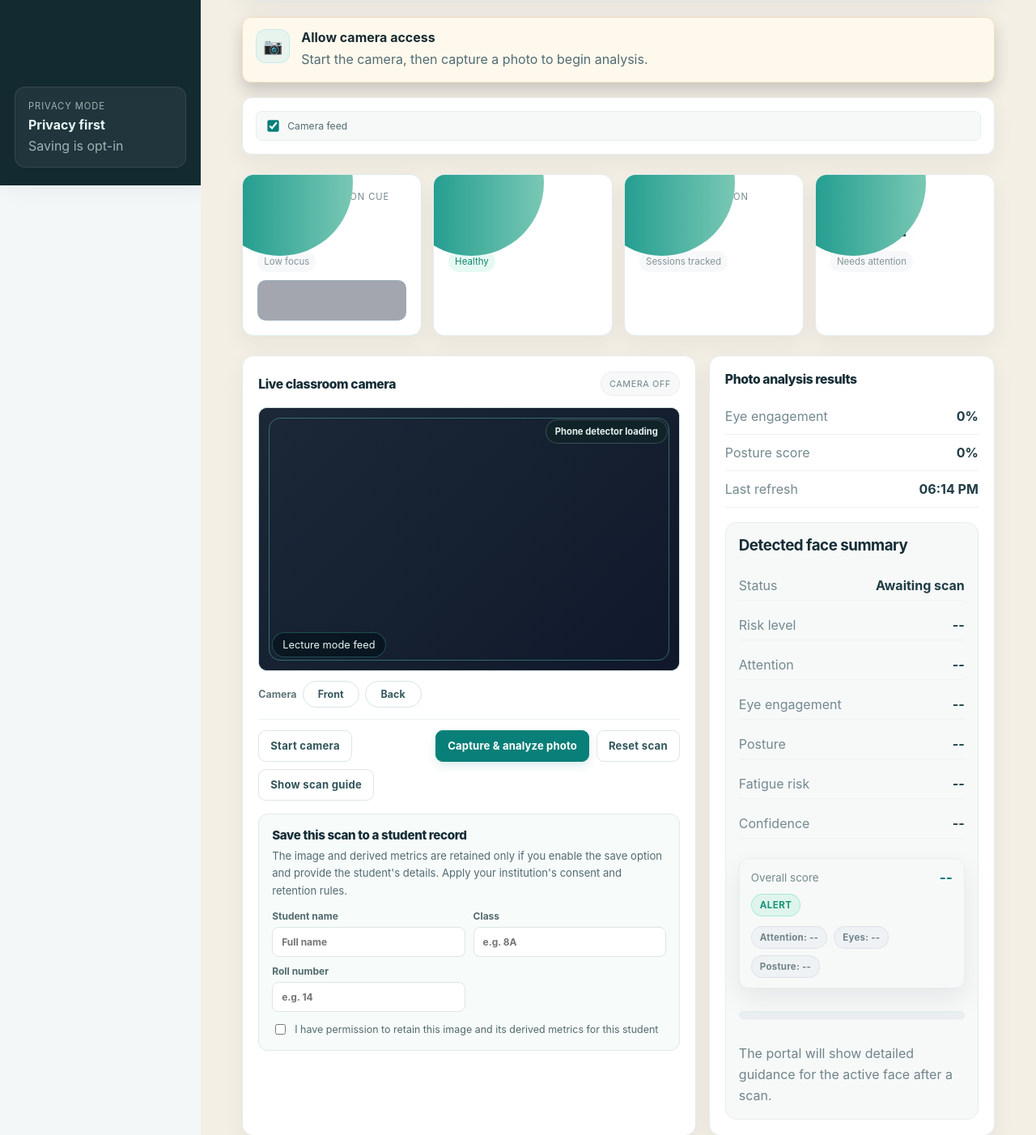
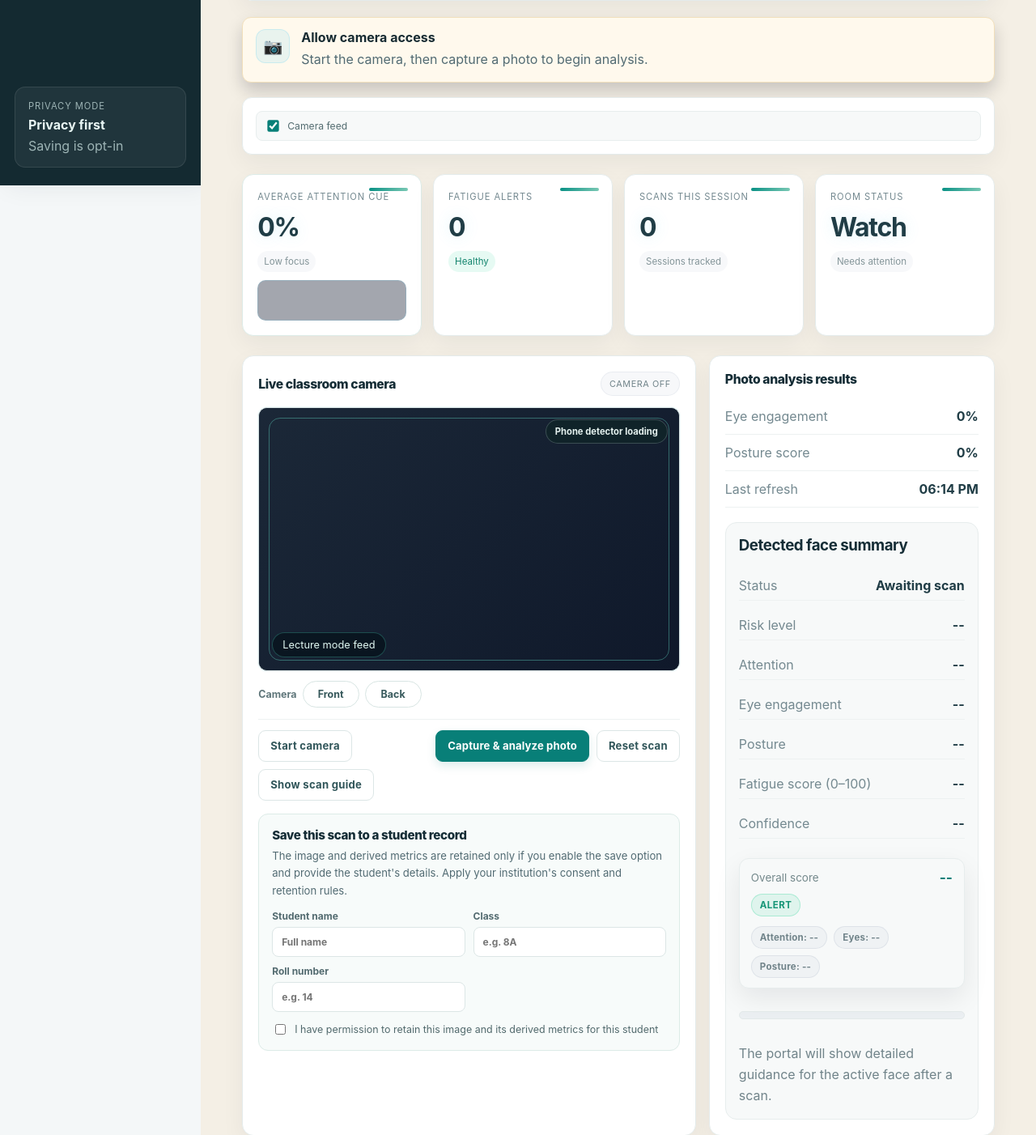
Before and after one commit to PrinceChiraag/ClassPulse, a Flask app: page / in a window 1280 px wide. Shown: the part 571-1973 px from the top of the page at 81% size. Run offline with Flask 3, Linux system fonts and the light colour scheme; the visitor is signed in with stand-in values (Sample User, id 1); data comes from the database, SQL or seed files in the repository; data that the repository does not hold is empty; some libraries are stand-ins or nearby versions.

Commit message:
update: sync all changes

```diff
--- a/classpulse/backend.py
+++ b/classpulse/backend.py
@@ -211,7 +211,7 @@ def _add_phone_scan(summary, frame, detection_settings=None):
         summary["phone_alert"] = False
         return summary
     try:
-        detections, detector_status = detect_phones(frame, confidence=float(settings.get("phone_confidence", 0.12)))
+        detections, detector_status = detect_phones(frame, confidence=float(settings.get("phone_confidence", 0.08)))
     except Exception:
         # Phone detection is optional; a model/runtime failure must not discard
         # valid face, attention, posture, or fatigue scores from this frame.
@@ -752,7 +752,7 @@ def create_app():
                     "face_blur": False,
                     "preview_blur": False,
                     "phone_detection": True,
-                    "phone_confidence": 0.12,
+                    "phone_confidence": 0.08,
                     "show_phone_boxes": True,
                     "sound_alerts": False,
                     "capture_interval": 5,
--- a/classpulse/static/dashboard.css
+++ b/classpulse/static/dashboard.css
@@ -555,13 +555,16 @@ h1 {
 .card::before {
     content: "";
     position: absolute;
-    inset: -40% auto auto -20%;
-    width: 180px;
-    height: 180px;
-    border-radius: 50%;
-    background: radial-gradient(circle, rgba(76, 201, 240, 0.22), transparent 65%);
+    inset: 16px 16px auto auto;
+    width: 48px;
+    height: 4px;
+    border-radius: 999px;
+    background: linear-gradient(90deg, #0a9185, #79c8b4);
     pointer-events: none;
-}
+    z-index: 0;
+}
+
+.card > * { position: relative; z-index: 1; }
 
 .card,
 .panel {
@@ -697,7 +700,7 @@ h1 {
 #camera-feed {
     width: 100%;
     height: 100%;
-    object-fit: cover;
+    object-fit: contain;
     display: block;
     background: linear-gradient(135deg, rgba(30, 41, 59, 0.8), rgba(15, 23, 42, 0.9));
 }
@@ -803,8 +806,9 @@ h1 {
 #captured-photo {
     display: block;
     width: 100%;
-    max-height: 220px;
-    object-fit: cover;
+    height: auto;
+    max-height: min(70vh, 720px);
+    object-fit: contain;
     border-radius: 12px;
     border: 1px solid var(--line);
     background: rgba(15, 23, 42, 0.9);
--- a/classpulse/static/dashboard.js
+++ b/classpulse/static/dashboard.js
@@ -90,7 +90,7 @@ let dashboardConfig = {
         face_blur: false,
         preview_blur: false,
         phone_detection: true,
-        phone_confidence: 0.12,
+        phone_confidence: 0.08,
         show_phone_boxes: true,
         sound_alerts: false,
         auto_refresh: true,
@@ -222,7 +222,7 @@ function renderControls() {
     }
 
     if (phoneConfidenceInput) {
-        const value = Number(dashboardConfig.controls.phone_confidence ?? 0.12);
+        const value = Number(dashboardConfig.controls.phone_confidence ?? 0.08);
         phoneConfidenceInput.value = String(value);
         if (phoneConfidenceLabel) phoneConfidenceLabel.textContent = value.toFixed(2);
     }
@@ -1023,7 +1023,7 @@ async function analyzeImageData(imageData, label = "camera") {
                     posture_analysis: dashboardConfig.controls.posture_analysis !== false,
                     fatigue_detection: dashboardConfig.controls.fatigue_detection !== false,
                     phone_detection: dashboardConfig.controls.phone_detection !== false,
-                    phone_confidence: Number(dashboardConfig.controls.phone_confidence ?? 0.12),
+                    phone_confidence: Number(dashboardConfig.controls.phone_confidence ?? 0.08),
                 },
             }),
         });
--- a/classpulse/static/service-worker.js
+++ b/classpulse/static/service-worker.js
@@ -1,4 +1,4 @@
-const CACHE_NAME = "classpulse-shell-v10";
+const CACHE_NAME = "classpulse-shell-v11";
 const APP_SHELL = ["/login", "/static/dashboard.css", "/static/dashboard.js", "/static/theme.js"];
 
 self.addEventListener("install", (event) => {
--- a/classpulse/templates/camera.html
+++ b/classpulse/templates/camera.html
@@ -4,7 +4,7 @@
     <meta charset="UTF-8" />
     <meta name="viewport" content="width=device-width, initial-scale=1.0" />
     <title>ClassPulse Camera Settings</title>
-    <link rel="stylesheet" href="/static/dashboard.css?v=20261029-5" />
+    <link rel="stylesheet" href="/static/dashboard.css?v=20261029-6" />
     <link rel="manifest" href="/manifest.webmanifest" />
     <meta name="theme-color" content="#087f78" />
 </head>
@@ -76,6 +76,6 @@
     </div>
 
     <script src="/static/theme.js"></script>
-    <script src="/static/dashboard.js?v=20261029-5"></script>
+    <script src="/static/dashboard.js?v=20261029-6"></script>
 </body>
 </html>
--- a/classpulse/templates/camera_settings.html
+++ b/classpulse/templates/camera_settings.html
@@ -4,7 +4,7 @@
     <meta charset="UTF-8" />
     <meta name="viewport" content="width=device-width, initial-scale=1.0" />
     <title>ClassPulse Camera Settings</title>
-    <link rel="stylesheet" href="/static/dashboard.css?v=20261029-5" />
+    <link rel="stylesheet" href="/static/dashboard.css?v=20261029-6" />
     <link rel="manifest" href="/manifest.webmanifest" />
     <meta name="theme-color" content="#087f78" />
 </head>
@@ -77,6 +77,6 @@
     </div>
 
     <script src="/static/theme.js"></script>
-    <script src="/static/dashboard.js?v=20261029-5"></script>
+    <script src="/static/dashboard.js?v=20261029-6"></script>
 </body>
 </html>
--- a/classpulse/templates/classroom.html
+++ b/classpulse/templates/classroom.html
@@ -4,7 +4,7 @@
     <meta charset="UTF-8" />
     <meta name="viewport" content="width=device-width, initial-scale=1.0" />
     <title>ClassPulse Classroom</title>
-    <link rel="stylesheet" href="/static/dashboard.css?v=20261029-5" />
+    <link rel="stylesheet" href="/static/dashboard.css?v=20261029-6" />
     <link rel="manifest" href="/manifest.webmanifest" />
     <meta name="theme-color" content="#087f78" />
 </head>
@@ -133,6 +133,6 @@
     </div>
 
     <script src="/static/theme.js"></script>
-    <script src="/static/dashboard.js?v=20261029-5"></script>
+    <script src="/static/dashboard.js?v=20261029-6"></script>
 </body>
 </html>
--- a/classpulse/templates/overview.html
+++ b/classpulse/templates/overview.html
@@ -4,7 +4,7 @@
     <meta charset="UTF-8" />
     <meta name="viewport" content="width=device-width, initial-scale=1.0" />
     <title>ClassPulse Overview</title>
-    <link rel="stylesheet" href="/static/dashboard.css?v=20261029-5" />
+    <link rel="stylesheet" href="/static/dashboard.css?v=20261029-6" />
     <link rel="manifest" href="/manifest.webmanifest" />
     <link rel="apple-touch-icon" href="/static/icons/icon-192.png" />
     <meta name="theme-color" content="#087f78" />
@@ -201,7 +201,7 @@
                         <div class="face-detail-row"><span>Attention</span><strong id="face-detail-attention">--</strong></div>
                         <div class="face-detail-row"><span>Eye engagement</span><strong id="face-detail-eye">--</strong></div>
                         <div class="face-detail-row"><span>Posture</span><strong id="face-detail-posture">--</strong></div>
-                        <div class="face-detail-row"><span>Fatigue risk</span><strong id="face-detail-fatigue">--</strong></div>
+                        <div class="face-detail-row"><span>Fatigue score (0–100)</span><strong id="face-detail-fatigue">--</strong></div>
                         <div class="face-detail-row"><span>Confidence</span><strong id="face-detail-confidence">--</strong></div>
                         <div class="score-summary-card">
                             <div class="overall-score-row"><span>Overall score</span><strong id="overall-score-badge">--</strong></div>
@@ -256,6 +256,6 @@
     </div>
 
     <script src="/static/theme.js"></script>
-    <script src="/static/dashboard.js?v=20261029-5"></script>
+    <script src="/static/dashboard.js?v=20261029-6"></script>
 </body>
 </html>
--- a/classpulse/templates/settings.html
+++ b/classpulse/templates/settings.html
@@ -4,7 +4,7 @@
     <meta charset="UTF-8" />
     <meta name="viewport" content="width=device-width, initial-scale=1.0" />
     <title>ClassPulse Settings</title>
-    <link rel="stylesheet" href="/static/dashboard.css?v=20261029-5" />
+    <link rel="stylesheet" href="/static/dashboard.css?v=20261029-6" />
     <link rel="manifest" href="/manifest.webmanifest" />
     <meta name="theme-color" content="#087f78" />
 </head>
@@ -163,6 +163,6 @@
     </div>
 
     <script src="/static/theme.js"></script>
-    <script src="/static/dashboard.js?v=20261029-5"></script>
+    <script src="/static/dashboard.js?v=20261029-6"></script>
 </body>
 </html>
```
Also changed, not shown: classpulse/phone_detection.py (+3 -4 lines), classpulse/templates/dashboard.html (+4 -4 lines), tests/test_app.py (+1 -1 lines).
